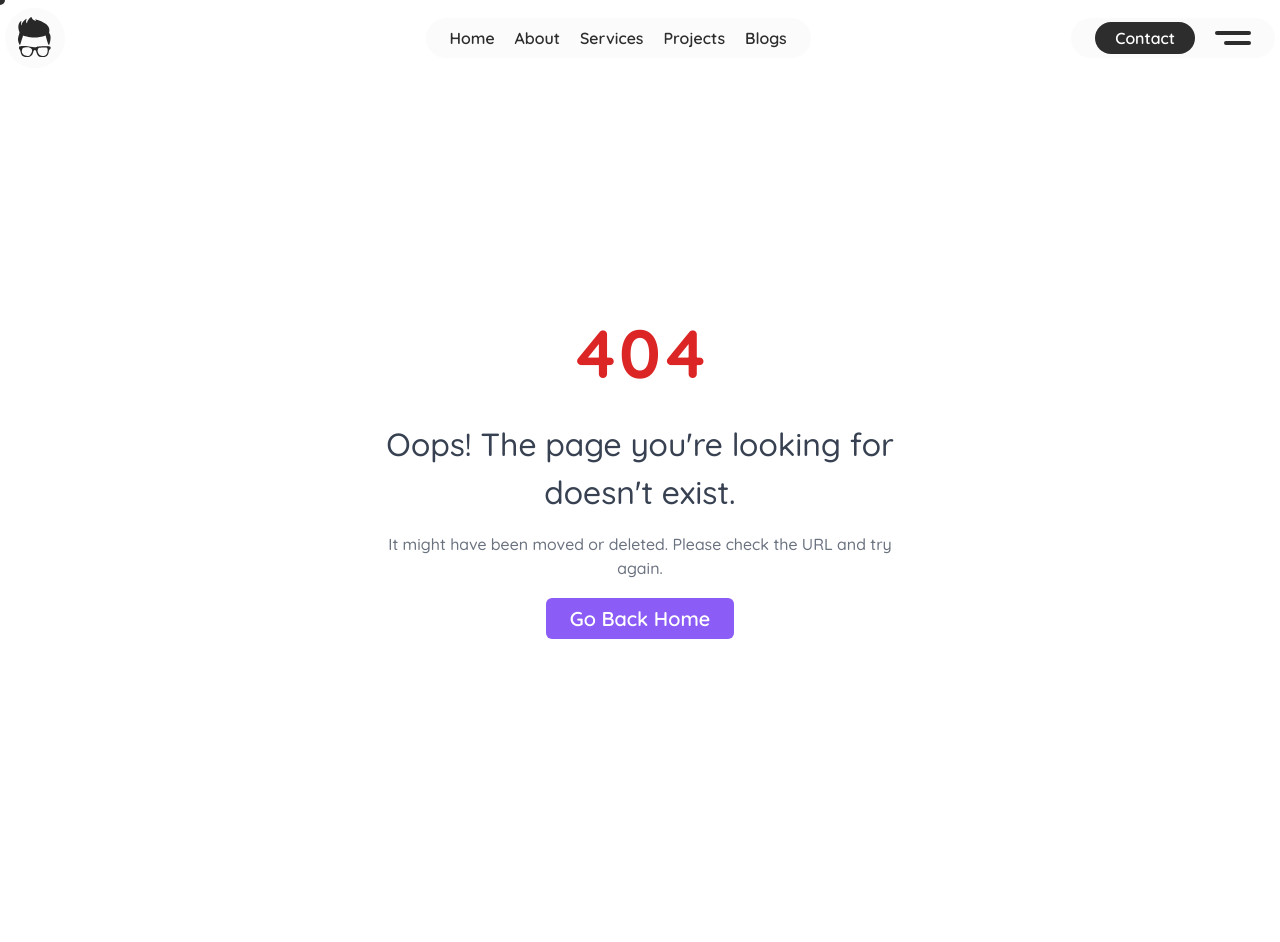
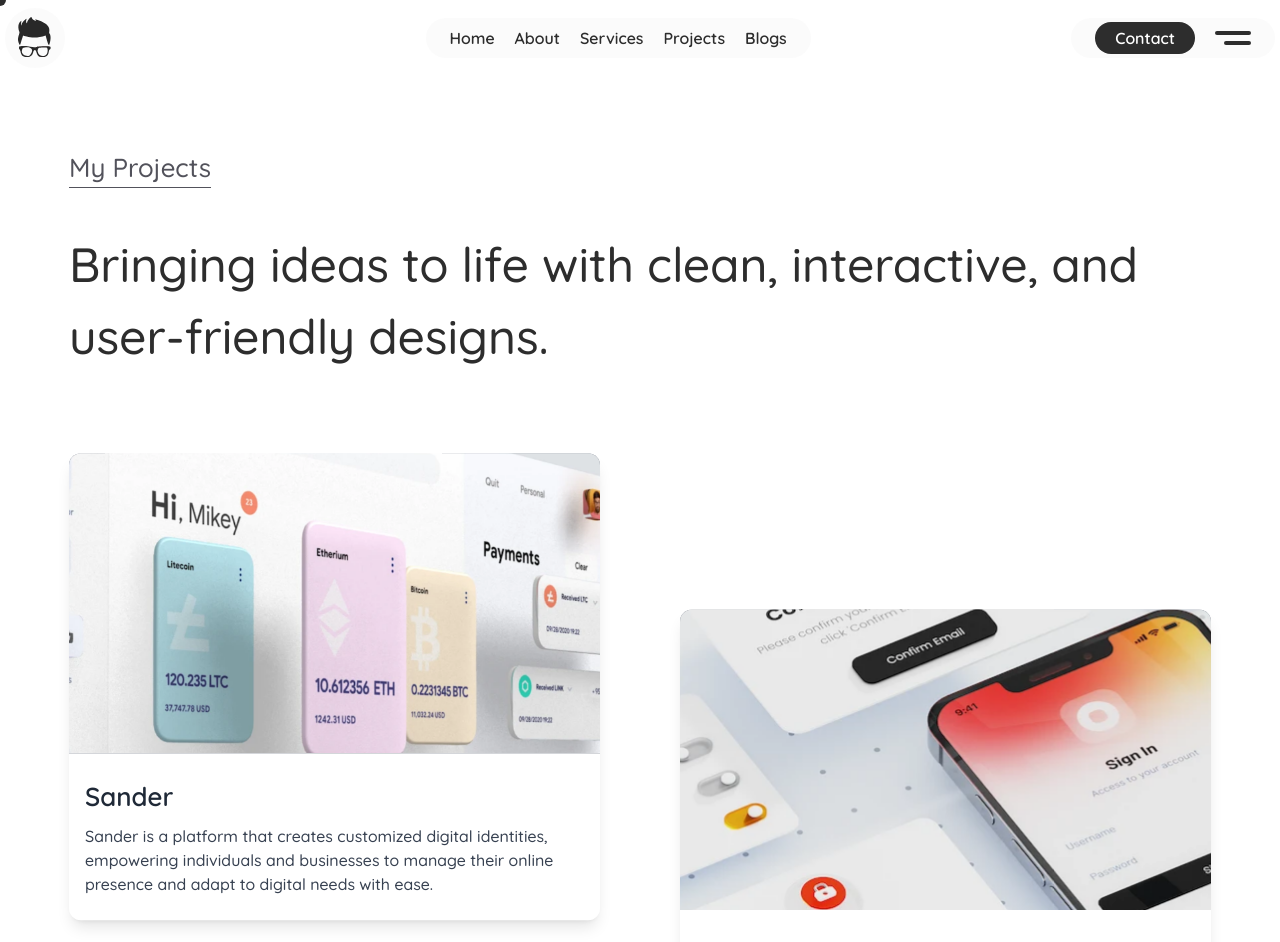
Before and after one commit to mani254/portfolio-v2, a React (Vite) app: page /projects in a window 1280 px wide. Before the commit this address had no page. Shown: the top 942 px of the page. Before the commit the page ends 868 px from the top, so only its background shows below. Built offline with nearby package versions, Linux system fonts and the light colour scheme.

Commit message:
completed the projects page design

```diff
--- a/src/App.css
+++ b/src/App.css
@@ -22,7 +22,8 @@
 	mix-blend-mode: normal;
 }
 
-.has-c-over {
+.has-c-over,
+.text-cursor {
 	cursor: none;
 }
 
--- a/src/App.jsx
+++ b/src/App.jsx
@@ -14,6 +14,7 @@ import AboutPage from "./pages/AboutPage";
 import HomePage from "./pages/HomePage";
 
 import { Route, Routes } from "react-router-dom";
+import Projects from "./pages/Projects";
 export const AppContext = React.createContext();
 
 gsap.registerPlugin(ScrollTrigger);
@@ -47,6 +48,7 @@ function App() {
 					<Routes>
 						<Route path="/" element={<HomePage />} />
 						<Route path="/about" element={<AboutPage />} />
+						<Route path="/projects" element={<Projects />} />
 						<Route path="*" element={<NotFound />} />
 					</Routes>
 				</HelmetProvider>
--- a/src/components/Cursor.jsx
+++ b/src/components/Cursor.jsx
@@ -6,7 +6,7 @@ function Cursor() {
 	const { options } = useContext(AppContext);
 	const { isMobile } = options;
 	const cursorRef = useRef(null);
-
+	const textRef = useRef(null);
 	// Helper to update cursor styles
 	const updateCursorStyles = (width, height, mixBlendMode, backgroundColor, duration = 0.25) => {
 		if (cursorRef.current) {
@@ -82,7 +82,23 @@ function Cursor() {
 
 	// Mouse leave handler
 	const handleMouseLeave = () => {
-		updateCursorStyles("10px", "10px", "normal", "rgb(45,45,45)");
+		updateCursorStyles("12px", "12px", "normal", "rgb(45,45,45)");
+	};
+
+	const handleTextCursorEnter = (event) => {
+		const text = event.target.getAttribute("data-text");
+		if (textRef.current) {
+			textRef.current.textContent = text;
+		}
+		updateCursorStyles("80px", "80px", "normal", "black");
+		textRef.current.style.color = "white";
+	};
+
+	const handleTextCursorLeave = () => {
+		if (textRef.current) {
+			textRef.current.textContent = "";
+		}
+		updateCursorStyles("12px", "12px", "normal", "black");
 	};
 
 	useEffect(() => {
@@ -98,6 +114,12 @@ function Cursor() {
 			el.addEventListener("mouseleave", handleMouseLeave);
 		});
 
+		const textCursorElements = document.querySelectorAll(".text-cursor");
+		textCursorElements.forEach((el) => {
+			el.addEventListener("mouseenter", handleTextCursorEnter);
+			el.addEventListener("mouseleave", handleTextCursorLeave);
+		});
+
 		// Cleanup listeners on component unmount
 		return () => {
 			document.removeEventListener("mousemove", handleMouseMove);
@@ -105,21 +127,27 @@ function Cursor() {
 				el.removeEventListener("mouseenter", handleMouseEnter);
 				el.removeEventListener("mouseleave", handleMouseLeave);
 			});
+			textCursorElements.forEach((el) => {
+				el.removeEventListener("mouseenter", handleTextCursorEnter);
+				el.removeEventListener("mouseleave", handleTextCursorLeave);
+			});
 		};
 	}, [isMobile]);
 
 	return (
 		<div
-			className="rounded-full absolute z-50"
+			className="rounded-full absolute z-50 flex items-center justify-center"
 			style={{
-				width: "10px",
-				height: "10px",
+				width: "12px",
+				height: "12px",
 				pointerEvents: "none",
 				position: "absolute",
 				transform: "translate(-50%, -50%)",
 				backgroundColor: "rgb(45,45,45)",
 			}}
-			ref={cursorRef}></div>
+			ref={cursorRef}>
+			<span className="text-xxs text-center" ref={textRef}></span>
+		</div>
 	);
 }
 
--- a/src/components/Navbar.jsx
+++ b/src/components/Navbar.jsx
@@ -66,7 +66,7 @@ function Navbar() {
 					<NavLink to="/services">Services</NavLink>
 				</li>
 				<li>
-					<NavLink to="/services">Projects</NavLink>
+					<NavLink to="/projects">Projects</NavLink>
 				</li>
 				<li>
 					<NavLink to="/blogs">Blogs</NavLink>
@@ -84,13 +84,13 @@ function Navbar() {
 			<div ref={menuRef} className={`mobile-menu w-full h-screen inset-0 flex items-center justify-center big-menu fixed z-10 bg-white `}>
 				<div className="flex gap-10 sm:gap-20">
 					<div className="flex flex-col justify-between">
-						<div className="text-xs font-semibold" ref={(el) => (fadeInUp1.current[0] = el)}>
+						<div className="text-sm font-bold" ref={(el) => (fadeInUp1.current[0] = el)}>
 							Mail
 						</div>
 						<p className="text-xs pb-5 cursor-pointer" ref={(el) => (fadeInUp1.current[1] = el)}>
 							info@devmani.in{" "}
 						</p>
-						<div className="text-xs font-semibold" ref={(el) => (fadeInUp2.current[0] = el)}>
+						<div className="text-sm font-bold" ref={(el) => (fadeInUp2.current[0] = el)}>
 							Contact
 						</div>
 						<div ref={(el) => (fadeInUp2.current[1] = el)}>
@@ -120,15 +120,18 @@ function Navbar() {
 							<h2 className="has-c-over">Home</h2>
 						</li>
 						<li className="text-sm" ref={(el) => (fadeInUp3.current[1] = el)}>
+							<h2 className="has-c-over">About</h2>
+						</li>
+						<li className="text-sm" ref={(el) => (fadeInUp3.current[2] = el)}>
 							<h2 className="has-c-over">Services</h2>
 						</li>
-						<li className="text-sm" ref={(el) => (fadeInUp3.current[2] = el)}>
+						<li className="text-sm" ref={(el) => (fadeInUp3.current[3] = el)}>
 							<h2 className="has-c-over">Projects</h2>
 						</li>
-						<li className="text-sm" ref={(el) => (fadeInUp3.current[3] = el)}>
+						<li className="text-sm" ref={(el) => (fadeInUp3.current[4] = el)}>
 							<h2 className="has-c-over">Blogs</h2>
 						</li>
-						<li className="text-sm" ref={(el) => (fadeInUp3.current[4] = el)}>
+						<li className="text-sm" ref={(el) => (fadeInUp3.current[6] = el)}>
 							<h2 className="has-c-over">Contact</h2>
 						</li>
 					</ul>
--- /dev/null
+++ b/src/components/Projects/ProjectCard.jsx
@@ -0,0 +1,52 @@
+import React, { useEffect, useRef } from "react";
+import { gsap } from "gsap";
+
+function ProjectCard({ title, description, link, image, index }) {
+	const imageRef = useRef(null);
+	const cardRef = useRef(null);
+
+	useEffect(() => {
+		if (!cardRef.current || !imageRef.current) return;
+
+		const imageAnimation = gsap.to(imageRef.current, {
+			y: 80,
+			scrollTrigger: {
+				trigger: imageRef.current,
+				start: "top bottom",
+				end: "bottom top",
+				scrub: true,
+			},
+			ease: "sine.out",
+		});
+
+		const cardAnimation = gsap.to(cardRef.current, {
+			y: -120,
+			scrollTrigger: {
+				trigger: cardRef.current,
+				start: "top bottom",
+				end: "bottom top",
+				scrub: true,
+			},
+			ease: "sine.out",
+		});
+
+		return () => {
+			imageAnimation.kill();
+			cardAnimation.kill();
+		};
+	}, [cardRef, imageRef]);
+
+	return (
+		<div ref={cardRef} className="shadow-lg overflow-hidden rounded-xl  text-cursor" data-text="View Project">
+			<div className="relative h-[300px] overflow-hidden bg-gray-500">
+				<img ref={imageRef} src={image} alt="Project" className="w-full h-full scale-150 object-cover object-center" />
+			</div>
+			<div className="p-4 py-6">
+				<h2 className="mb-2">{title}</h2>
+				<p className="">{description}</p>
+			</div>
+		</div>
+	);
+}
+
+export default ProjectCard;
--- /dev/null
+++ b/src/components/Projects/ProjectsList.jsx
@@ -0,0 +1,17 @@
+import React from "react";
+import projects from "../../utils/ProjectsArray";
+import ProjectCard from "./ProjectCard";
+
+function ProjectsList() {
+	return (
+		<div className="grid grid-cols-1 sm:grid-cols-2 gap-10 lg:gap-14 xl:gap-20 mt-[100px] sm:mt-[200px]">
+			{projects.map((project, index) => (
+				<div key={index} className={`${index % 2 == 0 ? "md:-mt-32" : ""}`}>
+					<ProjectCard title={project.title} description={project.description} image={project.image} index={index} />
+				</div>
+			))}
+		</div>
+	);
+}
+
+export default ProjectsList;
--- a/src/pages/AboutPage.jsx
+++ b/src/pages/AboutPage.jsx
@@ -31,7 +31,7 @@ function AboutPage() {
 			<TechEducation />
 			<Technologies />
 			<Experience />
-			<AboutBlog />
+			{/* <AboutBlog /> */}
 		</div>
 	);
 }
--- /dev/null
+++ b/src/pages/Projects.jsx
@@ -0,0 +1,16 @@
+import React from "react";
+import ProjectsList from "../components/Projects/ProjectsList";
+
+function Projects() {
+	return (
+		<div className="container max-w-6xl">
+			<div className="py-20">
+				<p className="text-lg inline-block text-zinc-600 border-b border-zinc-600">My Projects</p>
+				<h1 className="mt-10 text-xl md:text-2xl">Bringing ideas to life with clean, interactive, and user-friendly designs.</h1>
+			</div>
+			<ProjectsList />
+		</div>
+	);
+}
+
+export default Projects;
--- /dev/null
+++ b/src/utils/ProjectsArray.js
@@ -0,0 +1,55 @@
+import about1 from '../assets/home/about/about-1.webp'
+import about2 from '../assets/home/about/about-2.webp'
+import about3 from '../assets/home/about/about-3.webp'
+import about4 from '../assets/home/about/about-4.webp'
+import about5 from '../assets/home/about/about-5.webp'
+import about6 from '../assets/home/about/about-6.webp'
+
+
+const projects = [
+   {
+      title: "Sander",
+      description: "Sander is a platform that creates customized digital identities, empowering individuals and businesses to manage their online presence and adapt to digital needs with ease.",
+      link: "/project/sander",
+      image: about1,
+   },
+   {
+      title: "Project X",
+      description: "Project X is an innovative initiative focused on tackling tech challenges by integrating AI, blockchain, and cloud computing to drive business efficiency and security.",
+      link: "/project/project-x",
+      image: about2,
+   },
+   {
+      title: "Visionary",
+      description: "Visionary helps businesses leverage data and insights to optimize processes, drive innovation, and maintain a competitive edge in a rapidly changing market.",
+      link: "/project/visionary",
+      image: about3,
+   },
+   {
+      title: "TechyWave",
+      description: "TechyWave aims to simplify web development by embracing the latest technologies, creating scalable, high-performance web applications for the digital future.",
+      link: "/project/techywave",
+      image: about4,
+   },
+   {
+      title: "AI Insights",
+      description: "AI Insights uses artificial intelligence to uncover actionable business insights, enabling organizations to make data-driven decisions and predict future trends.",
+      link: "/project/ai-insights",
+      image: about5,
+   },
+   {
+      title: "EcoWorld",
+      description: "EcoWorld provides sustainable solutions, helping businesses reduce their environmental footprint and improve efficiency by utilizing renewable energy and eco-friendly practices.",
+      link: "/project/ecoworld",
+      image: about6,
+   },
+   {
+      title: "Healthify",
+      description: "Healthify offers personalized wellness plans, combining fitness tracking, nutrition guidance, and mental health resources to help users lead healthier lives.",
+      link: "/project/healthify",
+      image: about1,
+   },
+
+];
+
+export default projects;
```
